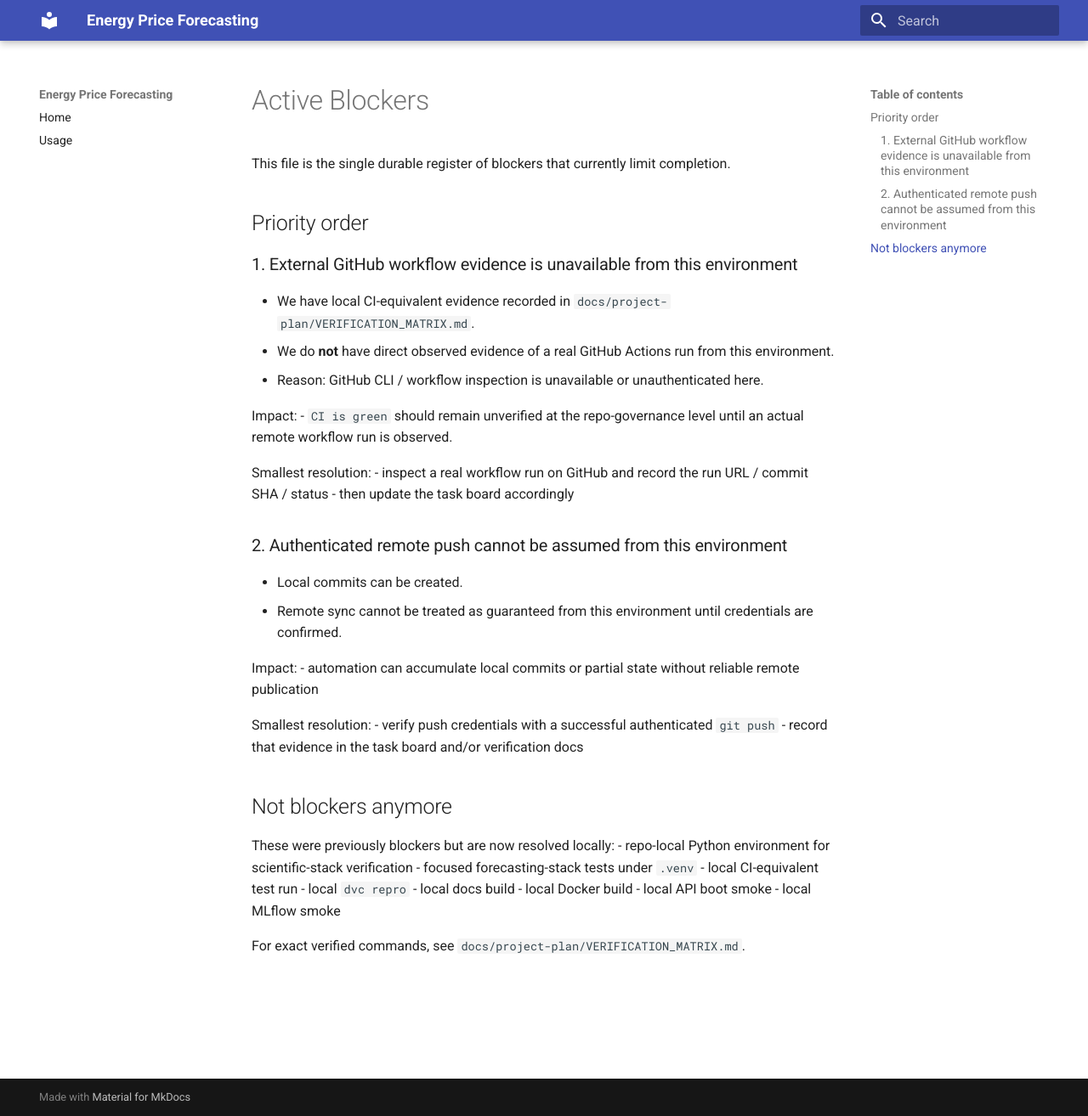
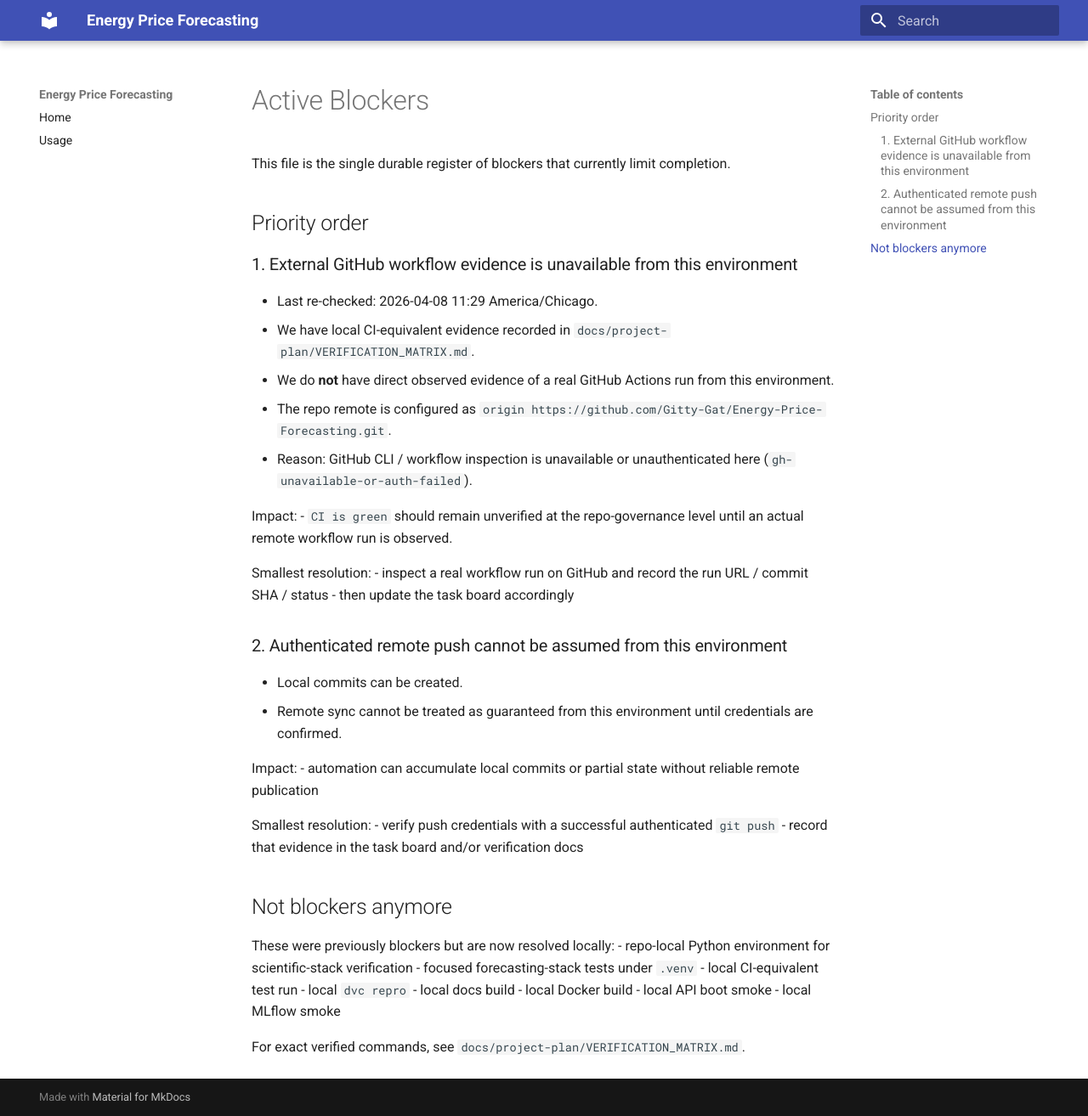
Before and after one commit to Gitty-Gat/Energy-Price-Forecasting, an MkDocs documentation site: the page built from docs/project-plan/BLOCKERS.md, in a window 1280 px wide and 1314 px high. Shown: the whole window at 85% size. Built offline with MkDocs 1.6.1 and Material for MkDocs 9.7.7, drawn with Linux system fonts in a browser that asks for light colours.

Commit message:
docs: refresh external ci blocker evidence

```diff
--- a/docs/project-plan/BLOCKERS.md
+++ b/docs/project-plan/BLOCKERS.md
@@ -5,9 +5,11 @@ This file is the single durable register of blockers that currently limit comple
 ## Priority order
 
 ### 1. External GitHub workflow evidence is unavailable from this environment
+- Last re-checked: 2026-04-08 11:29 America/Chicago.
 - We have local CI-equivalent evidence recorded in `docs/project-plan/VERIFICATION_MATRIX.md`.
 - We do **not** have direct observed evidence of a real GitHub Actions run from this environment.
-- Reason: GitHub CLI / workflow inspection is unavailable or unauthenticated here.
+- The repo remote is configured as `origin https://github.com/Gitty-Gat/Energy-Price-Forecasting.git`.
+- Reason: GitHub CLI / workflow inspection is unavailable or unauthenticated here (`gh-unavailable-or-auth-failed`).
 
 Impact:
 - `CI is green` should remain unverified at the repo-governance level until an actual remote workflow run is observed.
```
